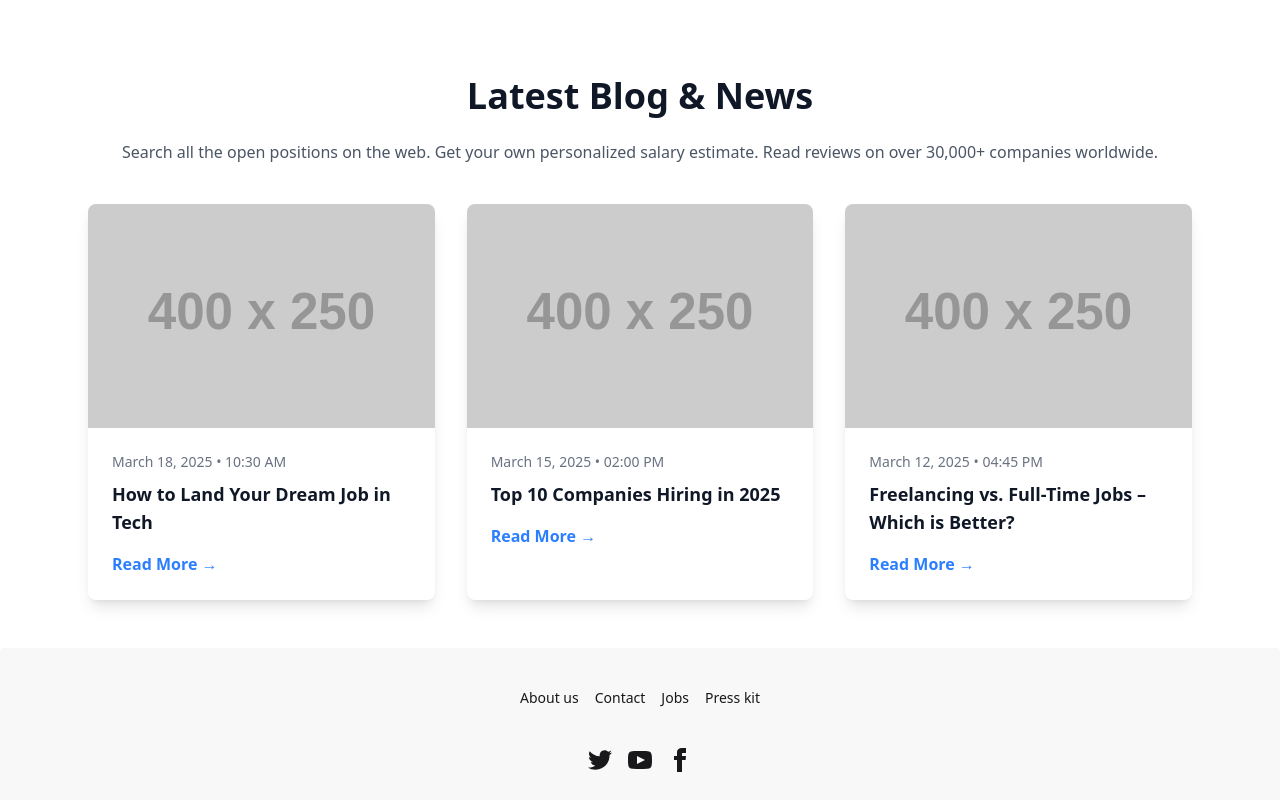
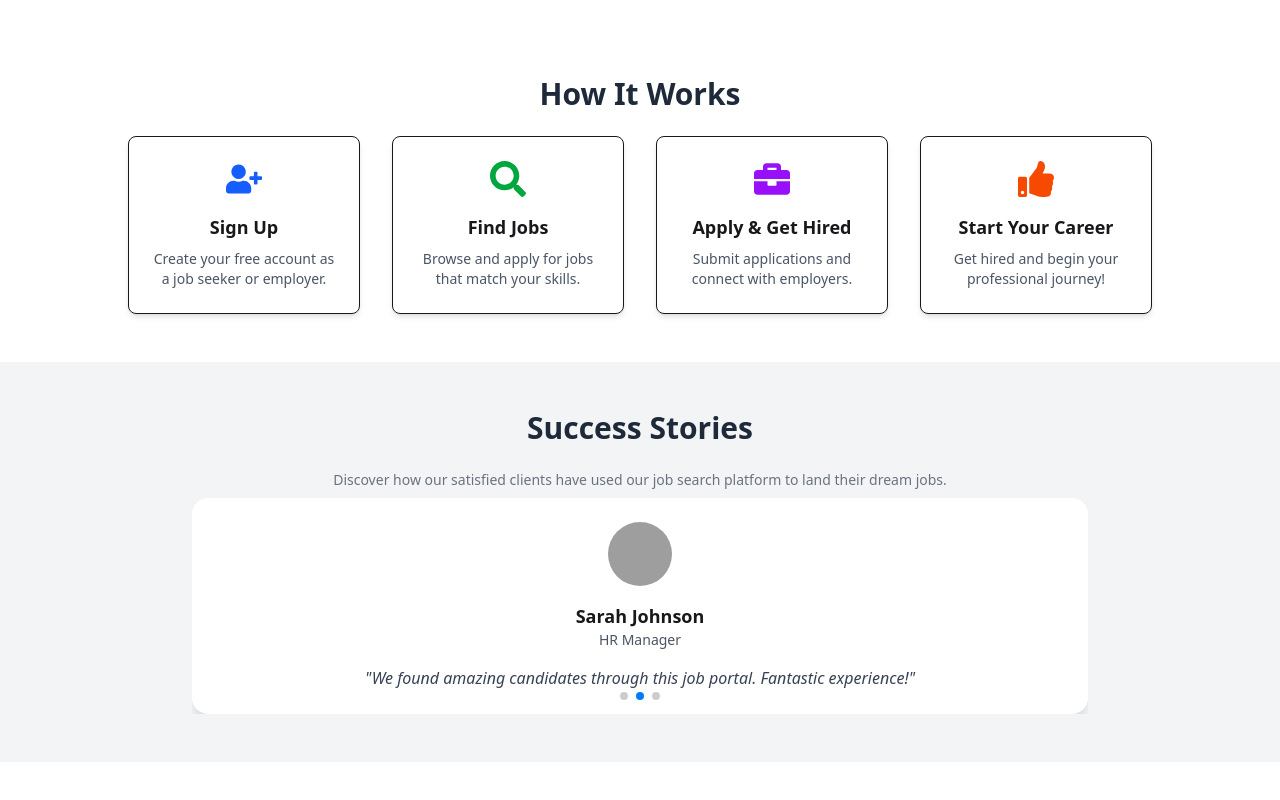
Before and after one commit to Nadimmo/Job-Portal-Client-side-, a React (Vite) app: page / in a window 1280 px wide. Shown: the part 2620-3420 px from the top of the page. Built offline with nearby package versions, Linux system fonts and the light colour scheme; grey boxes are pictures that could not be loaded.

Commit message:
added in home page how it works and testimonials section

```diff
--- a/package.json
+++ b/package.json
@@ -22,6 +22,7 @@
     "react-icons": "^5.5.0",
     "react-router-dom": "^7.3.0",
     "sort-by": "^1.2.0",
+    "swiper": "^11.2.5",
     "tailwindcss": "^4.0.14"
   },
   "devDependencies": {
--- /dev/null
+++ b/src/Components/HowItWorks/HowItWorks.jsx
@@ -0,0 +1,49 @@
+import React from "react";
+import { FaUserPlus, FaSearch, FaBriefcase, FaThumbsUp } from "react-icons/fa";
+
+const steps = [
+  {
+    icon: <FaUserPlus className="text-blue-600 text-4xl transition-transform duration-300" />,
+    title: "Sign Up",
+    description: "Create your free account as a job seeker or employer.",
+  },
+  {
+    icon: <FaSearch className="text-green-600 text-4xl transition-transform duration-300" />,
+    title: "Find Jobs",
+    description: "Browse and apply for jobs that match your skills.",
+  },
+  {
+    icon: <FaBriefcase className="text-purple-600 text-4xl transition-transform duration-300" />,
+    title: "Apply & Get Hired",
+    description: "Submit applications and connect with employers.",
+  },
+  {
+    icon: <FaThumbsUp className="text-orange-600 text-4xl transition-transform duration-300" />,
+    title: "Start Your Career",
+    description: "Get hired and begin your professional journey!",
+  },
+];
+
+const HowItWorks = () => {
+  return (
+    <section className="py-12 bg-white">
+      <div className="max-w-5xl mx-auto text-center">
+        <h2 className="text-3xl font-bold text-gray-800 mb-6">How It Works</h2>
+        <div className="grid grid-cols-1 sm:grid-cols-2 md:grid-cols-4 gap-8">
+          {steps.map((step, index) => (
+            <div
+              key={index}
+              className="flex flex-col items-center text-center p-6 border rounded-lg shadow-md transition duration-300 hover:bg-blue-50 hover:shadow-lg hover:scale-105"
+            >
+              <div className="mb-4 hover:scale-110">{step.icon}</div>
+              <h3 className="text-lg font-semibold">{step.title}</h3>
+              <p className="text-gray-600 text-sm mt-2">{step.description}</p>
+            </div>
+          ))}
+        </div>
+      </div>
+    </section>
+  );
+};
+
+export default HowItWorks;
--- a/src/Components/LatestBlog/LatestBlog.jsx
+++ b/src/Components/LatestBlog/LatestBlog.jsx
@@ -27,7 +27,7 @@ const blogs = [
 const LatestBlog = () => {
   return (
     <div className="max-w-6xl mx-auto py-12 px-6">
-      <h1 className="text-4xl font-extrabold text-gray-900 text-center mb-6">Latest Blog & News</h1>
+      <h1 className="text-4xl font-bold text-gray-900 text-center mb-6">Latest Blog & News</h1>
       <p className="text-gray-600 text-center mb-10">
         Search all the open positions on the web. Get your own personalized salary estimate. Read reviews on over 30,000+ companies worldwide.
       </p>
--- /dev/null
+++ b/src/Components/Testimonials/Testimonials.jsx
@@ -0,0 +1,64 @@
+import React from "react";
+import { Swiper, SwiperSlide } from "swiper/react";
+import { Pagination, Autoplay } from "swiper/modules";
+import "swiper/css";
+import "swiper/css/pagination";
+
+const testimonials = [
+  {
+    name: "John Doe",
+    role: "Software Engineer",
+    feedback: "This platform helped me land my dream job! Highly recommend it.",
+    image: "https://randomuser.me/api/portraits/men/1.jpg",
+  },
+  {
+    name: "Sarah Johnson",
+    role: "HR Manager",
+    feedback: "We found amazing candidates through this job portal. Fantastic experience!",
+    image: "https://randomuser.me/api/portraits/women/2.jpg",
+  },
+  {
+    name: "Michael Smith",
+    role: "UI/UX Designer",
+    feedback: "The job recommendations were spot on. The application process was seamless.",
+    image: "https://randomuser.me/api/portraits/men/3.jpg",
+  },
+];
+
+const Testimonials = () => {
+  return (
+    <section className="py-12 bg-gray-100">
+      <div className="max-w-4xl mx-auto text-center">
+        <h2 className="text-3xl font-bold text-gray-800 mb-6">Success Stories</h2>
+        <p className="text-sm text-gray-500 mb-2">
+          Discover how our satisfied clients have used our job search platform to land their dream jobs.
+        </p>
+        <Swiper
+          modules={[Pagination, Autoplay]}
+          spaceBetween={30}
+          slidesPerView={1}
+          autoplay={{ delay: 3000 }}
+          pagination={{ clickable: true }}
+          className="px-4"
+        >
+          {testimonials.map((testimonial, index) => (
+            <SwiperSlide key={index}>
+              <div className="bg-white shadow-lg rounded-2xl p-6 flex flex-col items-center text-center">
+                <img
+                  src={testimonial.image}
+                  alt={testimonial.name}
+                  className="w-16 h-16 rounded-full mb-4"
+                />
+                <h3 className="text-lg font-semibold">{testimonial.name}</h3>
+                <p className="text-sm text-gray-600">{testimonial.role}</p>
+                <p className="mt-4 text-gray-700 italic">"{testimonial.feedback}"</p>
+              </div>
+            </SwiperSlide>
+          ))}
+        </Swiper>
+      </div>
+    </section>
+  );
+};
+
+export default Testimonials;
--- a/src/Page/Home/Home.jsx
+++ b/src/Page/Home/Home.jsx
@@ -4,6 +4,8 @@ import LatestJobs from '../../Components/LatestJobs/LatestJobs'
 import PopularCategories from '../../Components/PopularCategory/PopularCategory'
 import Company from '../../Components/Company/Company'
 import LatestBlog from '../../Components/LatestBlog/LatestBlog'
+import Testimonials from '../../Components/Testimonials/Testimonials'
+import HowItWorks from '../../Components/HowItWorks/HowItWorks'
 
 const Home = () => {
   return (
@@ -12,9 +14,11 @@ const Home = () => {
       <LatestJobs/>
       <PopularCategories/>
       <Company/>
+      <HowItWorks/>
+      <Testimonials/>
       <LatestBlog/>
     </div>
   )
 }
 
-export default Home
+export default Home;
```
Also changed, not shown: 1 other file (tests, documents, lock files or other folders).
